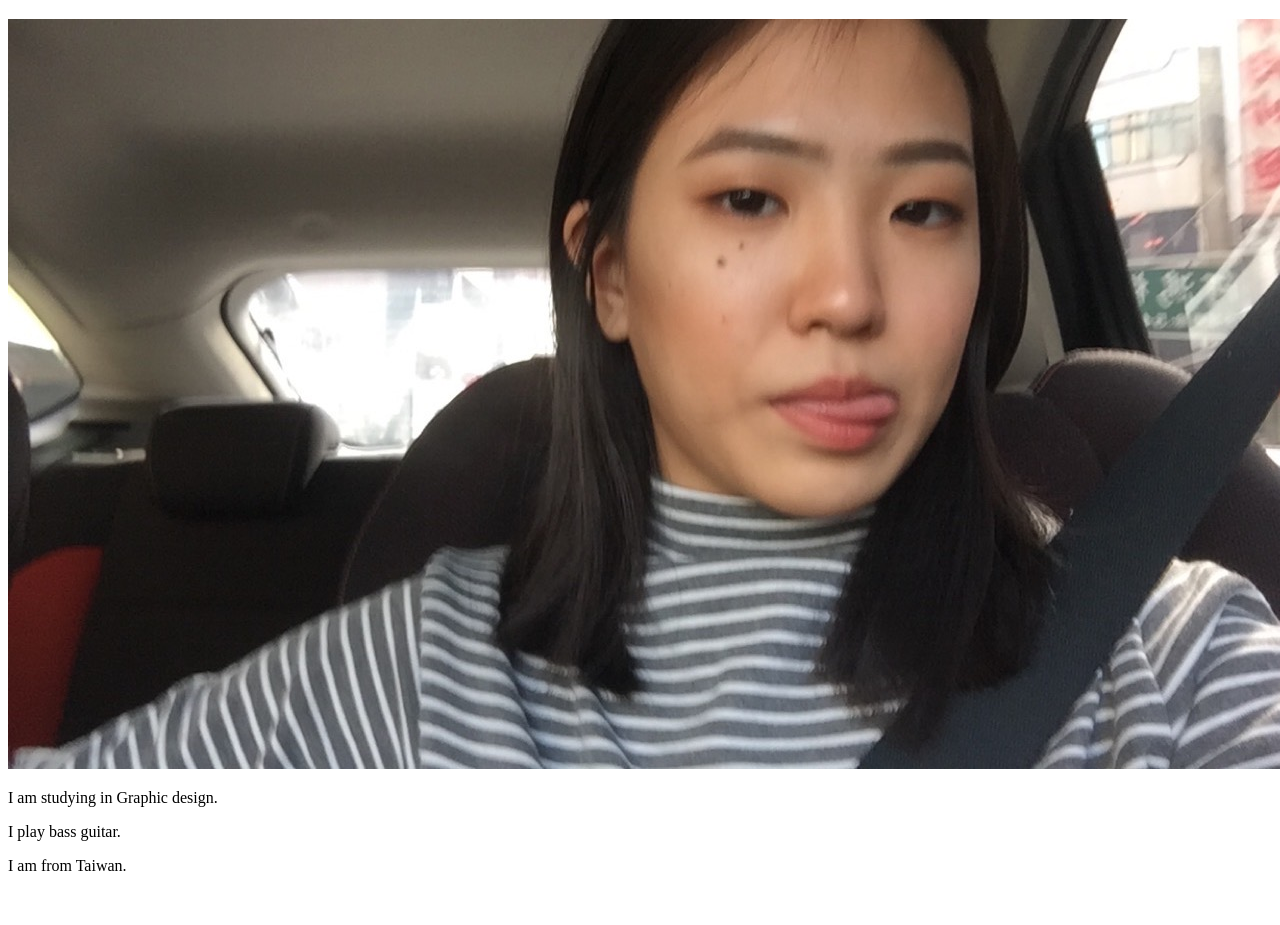
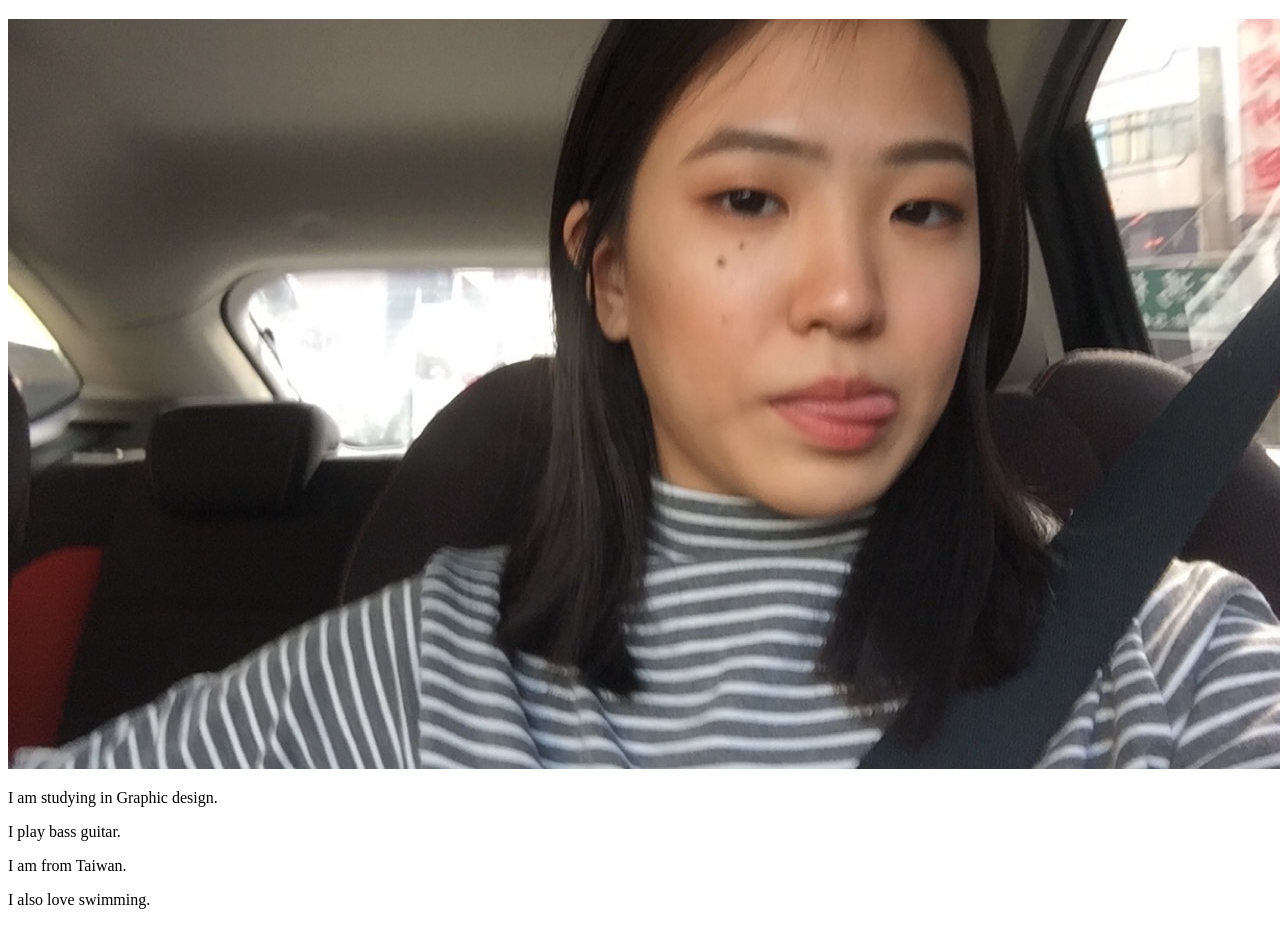
Before and after one commit to rjruan/wdd130, a plain HTML site: page index.html in a window 1280 px wide. Shown: the part 87-1012 px from the top of the page. Before the commit the page ends 978 px from the top, so only its background shows below. Drawn offline with Linux system fonts and the light colour scheme.

Commit message:
add anotehr sentance

```diff
--- a/index.html
+++ b/index.html
@@ -23,6 +23,7 @@
             <p>I am studying in Graphic design.</p>
             <p>I play bass guitar.</p>
             <P>I am from Taiwan.</P>
+            <p>I also love swimming.</p>
         </main>
     </header>
 </body>
```
